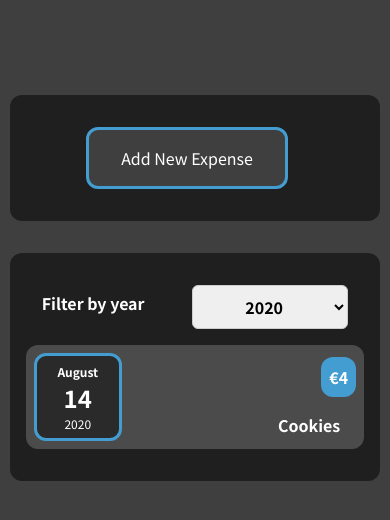
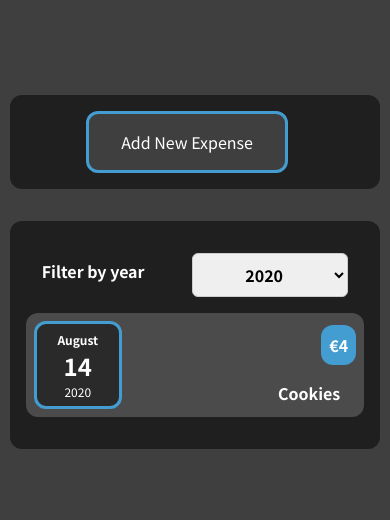
Before and after one commit to Alicino88/React-expense-tracker, a React (Create React App) app: page / in a window 390 px wide. Shown: the top 520 px of the page. Built offline with nearby package versions, Linux system fonts and the light colour scheme.

Commit message:
Made NewExpense.js responsive

```diff
--- a/src/components/NewExpense/NewExpense.css
+++ b/src/components/NewExpense/NewExpense.css
@@ -54,3 +54,13 @@
   background-color: #76c5f3;
   border-color: #76c5f3;
 }
+
+@media (max-width: 580px) {
+  .new-expense {
+    padding: 1rem;
+  }
+
+  .new-expense-light {
+    padding: 1rem;
+  }
+}
```
